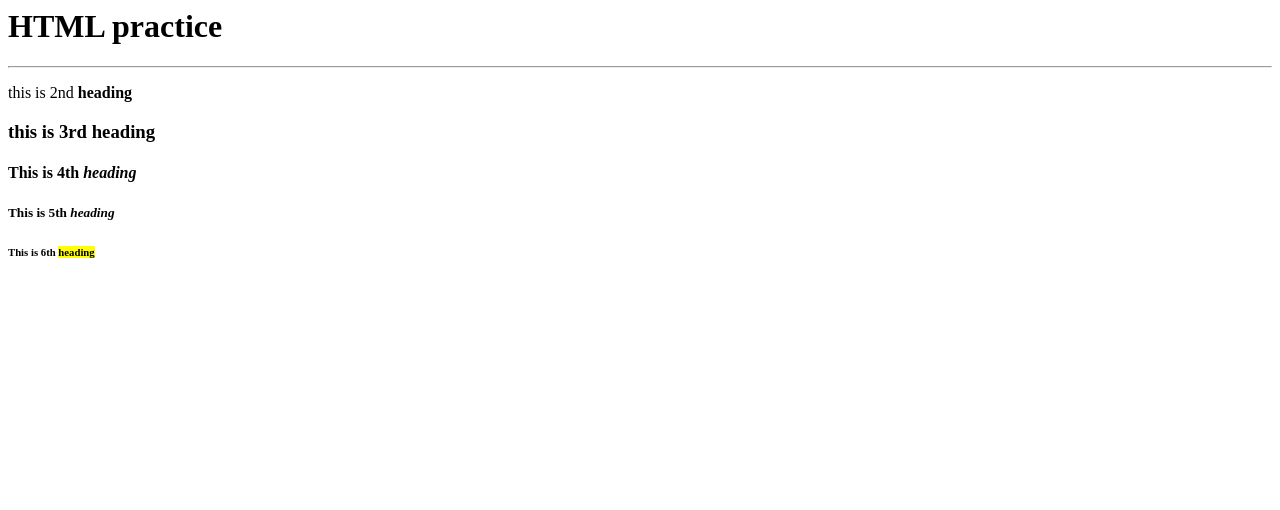
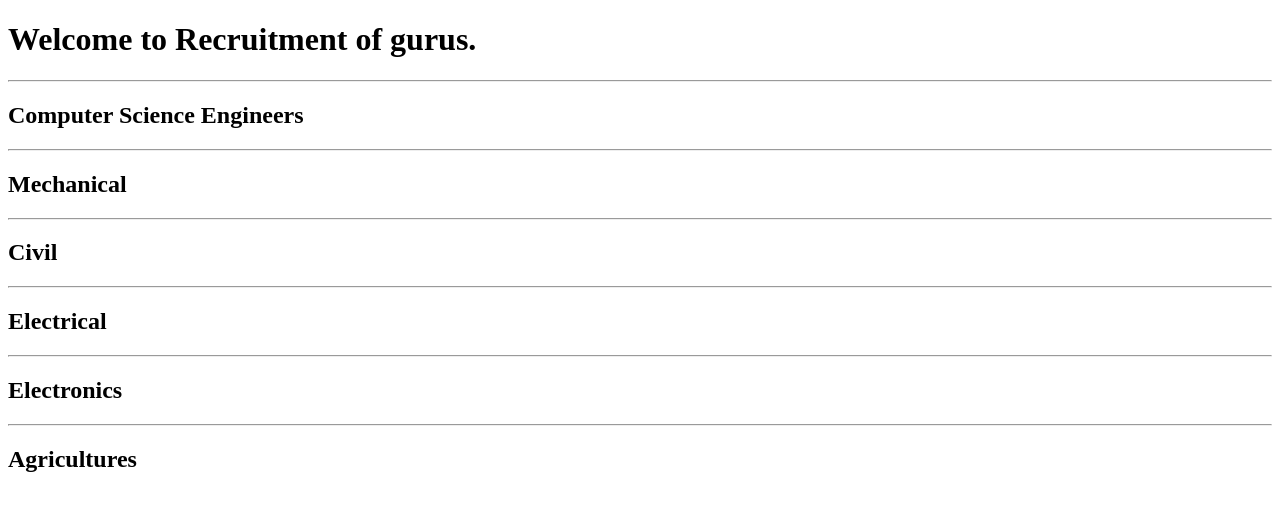
Before and after one commit to Mayankmishra110/Javascript-practice, a plain HTML site: page index.html in a window 1280 px wide. Drawn offline with Linux system fonts and the light colour scheme.

Commit message:
Update index.html

```diff
--- a/index.html
+++ b/index.html
@@ -1,22 +1,29 @@
-<html>
+<!DOCTYPE html>
+<html lang="en">
+<head>
+    <title>Master.com</title>
+    <meta charset="UTF-8">
+    <meta name="viewport" content="width=device-width, initial-scales=1.0">
+    <link rel="icon" href="favicon.ico" type="image/x-icon">
+    <title>Meta Tags</title>
 
-<head>
-<title>HTML practice</title>
+</head>
+    <body>
+<title></title>
+<h1>Welcome to Recruitment of gurus.</h1>
+<hr>
+ <h2>Computer Science Engineers<i></i></h2>
+ <hr>
+ <h2>Mechanical</h3> <strong></strong></h3>
+ <hr>
+ <h2>Civil<i></i></h2>
+ <hr>
+ <h2>Electrical<em></em></h2>
+ <hr>
+ <h2>Electronics <mark></mark></h2>
+ <hr>
+ <h2>Agricultures</h2>
 
-<link rel="icon" href="favicon.ico" type="image/x-icon">
-<h1>HTML practice</h1>
-<hr>
- <p>this is 2nd <b>heading</b></p>
-
- <h3>this is 3rd <strong>heading</strong></h3>
-
- <h4>This is 4th <i>heading</i></h4>
-
- <h5>This is 5th <em>heading</em></h5>
-
- <h6>This is 6th <mark>heading</mark></h6>
-
-
-    </head>
-
+    <p></p>
+</body>
 </html>
```
